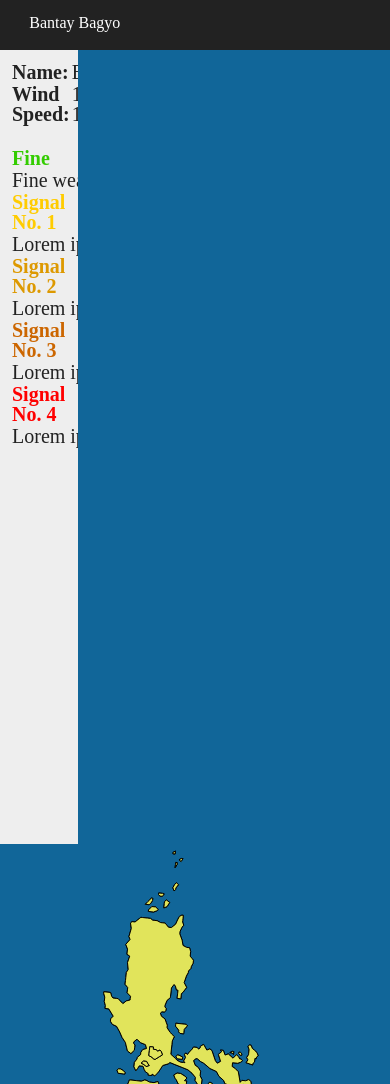
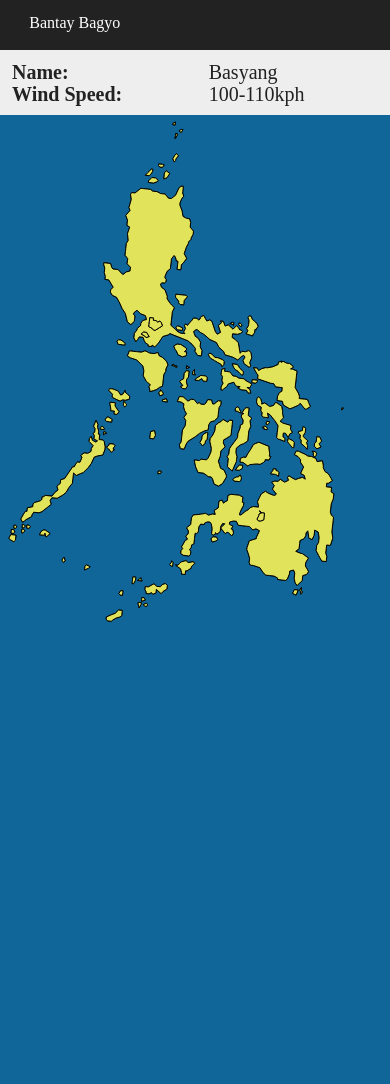
Before and after one commit to arjaylc/BantayBagyo, a PHP site: page / in a window 390 px wide; the page is wider, and only the part inside the window is pictured. Shown: the top 1084 px of that part. After the commit the page ends 622 px from the top of that part, so only its background shows below. Run offline with PHP 8.4, Linux system fonts and the light colour scheme.

Commit message:
Latest 10:48am
Responsive layout.

```diff
--- a/Bantay Bagyo/css/bantaybagyo.css
+++ b/Bantay Bagyo/css/bantaybagyo.css
@@ -1,14 +1,9 @@
-header{
-    z-index: 6;
-    background-color: #222;
-    height:50px;
-    color: white;
-    width:100%;
-    position:fixed;
-}
+
 body,html{
     height:100%;
     width:100%;
+    padding: 0px;
+    margin: 0px;
 }
 body{
     background-color:#116699;
@@ -16,6 +11,12 @@ body{
 }
 p{
     margin:0px;
+}
+header{
+    background-color: #222;
+    height:50px;
+    color: white;
+    width:100%;
 }
 #header-wrapper{
     width:85%;
@@ -34,17 +35,17 @@ p{
 }
 
 #floating-sidebar-typhoon,#floating-sidebar-signal{
-    z-index:5;
     background-color: #eee;
     color: #222;
     font-size: 20px;
 }
 
 #floating-sidebar-typhoon{
-	float:left;
-    display: block;
-    height: 100%;
-    width: 20%;
+    position: fixed;
+    top: 50px;
+    left:0%;
+    height: 100px;
+    width: 240px;
 }
 
 #floating-sidebar-typhoon:hover{
@@ -64,6 +65,7 @@ p{
 }
 
 .floating-sidebar-details{
+    position: relative;
     padding: 10px 10px;
     overflow: hidden;
     height:100%;
@@ -86,9 +88,8 @@ p{
 
 #mainContentWrapper{
     clear: both;
-    padding-top:50px;
     width: 100%;
-    height: 100%;
+    height: 93%;
 }
 
 
@@ -136,3 +137,28 @@ p{
 
     color: red;
 }
+
+
+@media (max-width: 700px){
+    header{
+        height: 50px;
+    }
+    #floating-sidebar-typhoon{
+        top: 0%;
+        position: relative;
+        height: 65px;
+        width: 100%;
+    }
+
+
+    /* Force table to not be like tables anymore */
+
+
+    td {
+        /* Behave  like a "row" */
+        border: none;
+        position: relative;
+
+    }
+
+}
--- a/Bantay Bagyo/index.html
+++ b/Bantay Bagyo/index.html
@@ -35,6 +35,7 @@
 
 
 	<div class = "floating-sidebar-details">
+
 	<table>
 	  <tr>
 	    <td class="table-cat">Name:</td>
@@ -43,39 +44,6 @@
 	  <tr>
 	    <td class="table-cat">Wind Speed:</td>
 	    <td>100-110kph</td>
-	  </tr>
-	  <tr>
-	    <td class="table-cat" id = "fine" ><br></td>
-	  </tr>
-	  <tr>
-	    <td class="table-cat" id = "fine" >Fine</td>
-	  </tr>
-	  <tr>
-	    <td colspan = 2>Fine weather.</td>
-	  </tr>
-	  <tr>
-	    <td class="table-cat" id = "sig1">Signal No. 1</td>
-	  </tr>
-	  <tr>
-	    <td colspan = 2>Lorem ipsum</td>
-	  </tr>
-	  <tr>
-	    <td class="table-cat" id = "sig2">Signal No. 2</td>
-	  </tr>
-	  <tr>
-	    <td colspan = 2>Lorem ipsum</td>
-	  </tr>
-	  <tr>
-	    <td class="table-cat" id = "sig3">Signal No. 3</td>
-	  </tr>
-	  <tr>
-	    <td colspan = 2>Lorem ipsum</td>
-	  </tr>
-	  <tr>
-	    <td class="table-cat" id = "sig4">Signal No. 4</td>
-	  </tr>
-	  <tr>
-	    <td colspan = 2>Lorem ipsum</td>
 	  </tr>
 
 	</table>
```
